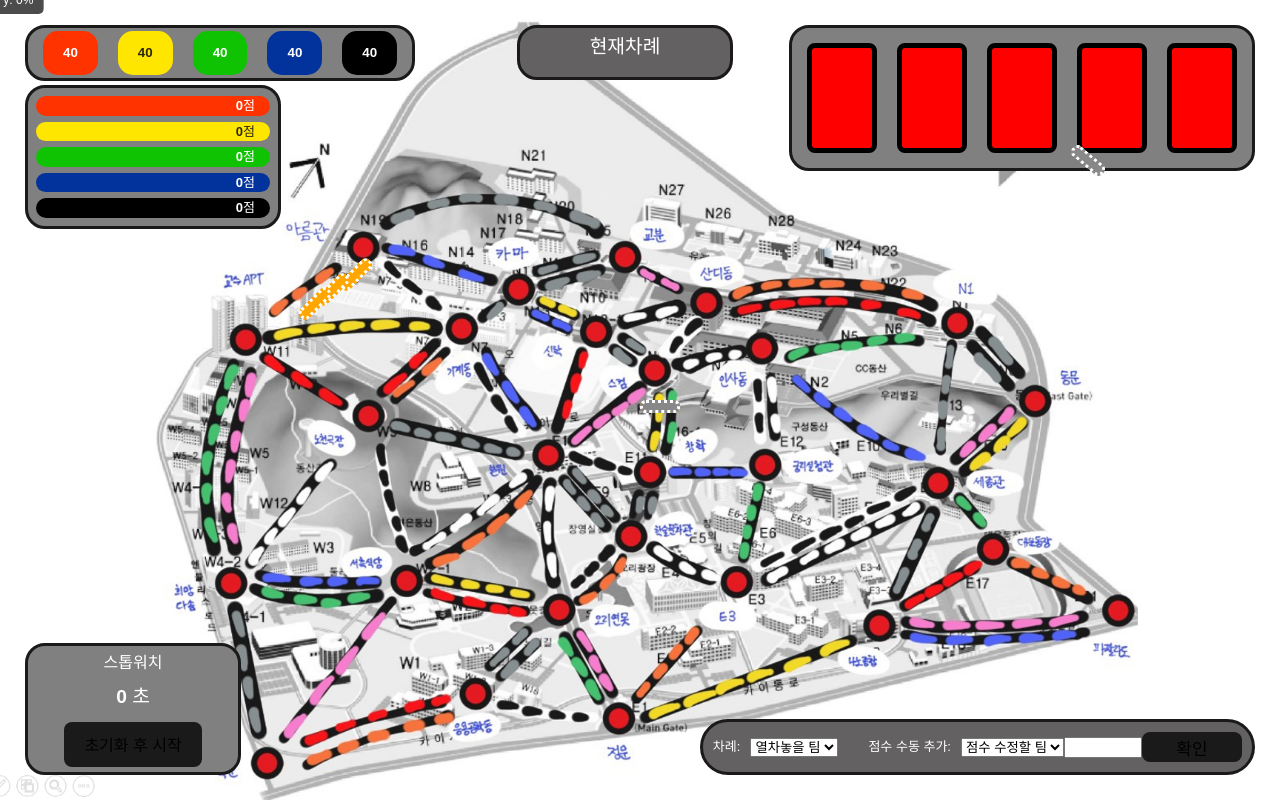
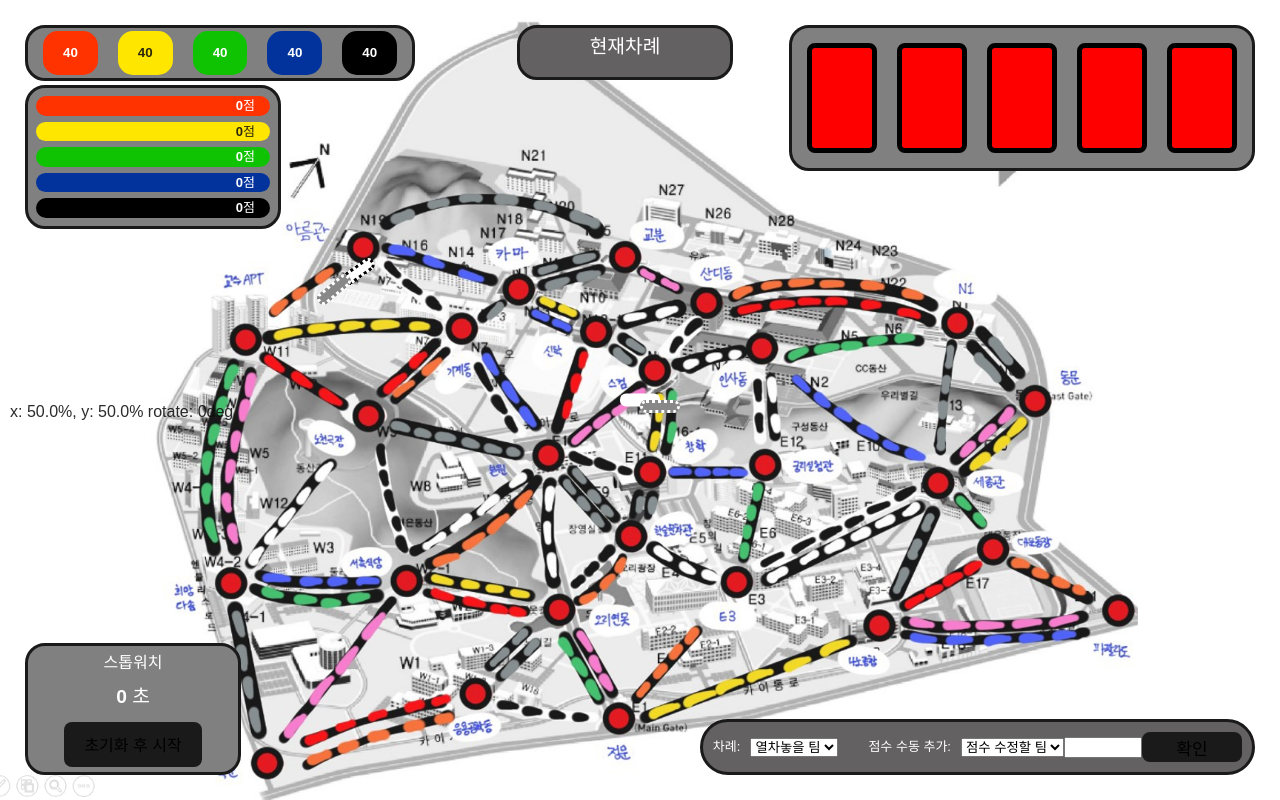
Before and after one commit to ucsaes/soteam2, a React (Vite) app: page / in a window 1280 px wide. Built offline with nearby package versions, Linux system fonts and the light colour scheme.

Commit message:
tools for nogada added

```diff
--- a/src/App.jsx
+++ b/src/App.jsx
@@ -54,8 +54,8 @@ function App() {
   // 검정: -8
   // 하양: -9
   const [ranes, setRanes] = useState([
-    [-3, [27.8, 34.3, -45], [26.0, 36.2, -45], [24.6, 37.9, -45]],
-    [-1, [13, 20, 110], [85, 20, 40]],
+    [-9, [27.9, 34.1, 144.5]],
+    [-1, [26.1, 36.2, 140.3]],
   ]);
 
   /////////////////////////////////////////////////////
--- a/src/debugging/cordinate.css
+++ b/src/debugging/cordinate.css
@@ -1,31 +1,49 @@
-.click-area {
-  position: fixed;
-  top: 0;
-  left: 0;
+.ee {
+  width: 100vw;
+  height: 100vh;
+  position: absolute;
+  top: 0px;
+  left: 0px;
+  justify-content: center; /* 수평 중앙 정렬 */
+  align-items: center; /* 수직 중앙 정렬 */
+  background-color: #f0f0f004;
+  overflow: hidden; /* 화면 밖으로 나가지 않게 */
+}
+
+/* 화면 전체를 클릭할 수 있는 .move-area */
+.move-area {
   width: 100%;
   height: 100%;
-  background-color: #f0f0f004;
-  cursor: crosshair;
+  position: absolute;
+  top: 0px;
+  left: 0px;
+  cursor: pointer;
+  display: flex;
+  justify-content: center;
+  align-items: center;
 }
 
-/* 좌표 표시 */
-.coords-display {
+/* 이동 가능한 div */
+.movable-box {
   position: absolute;
-  transform: translate(-50%, -50%);
-  padding: 5px 10px;
-  background-color: rgba(0, 0, 0, 0.7);
+  width: 50px;
+  height: 50px;
+  background-color: rgb(255, 255, 255);
+  border-color: black;
+  border-width: 1pt;
   color: white;
-  border-radius: 5px;
+  display: box;
+  justify-content: center;
+  align-items: center;
+  border-radius: 10px;
   font-size: 12px;
-  animation: fadeIn 0.3s ease;
+  width: 40px;
+  height: 13px;
+  border-radius: 6px;
 }
 
-/* 표시 애니메이션 */
-@keyframes fadeIn {
-  from {
-    opacity: 0;
-  }
-  to {
-    opacity: 1;
-  }
+.cor {
+  position: absolute;
+  top: 50%;
+  left: 10px;
 }
--- a/src/debugging/cordinate.jsx
+++ b/src/debugging/cordinate.jsx
@@ -1,29 +1,95 @@
-import { useState } from 'react';
+import { useState, useEffect } from 'react';
 import './cordinate.css';
 
 function Cordinate() {
-  const [coords, setCoords] = useState({ x: 0, y: 0 });
+  const [position, setPosition] = useState({ x: 50, y: 50 });
+  const [rotation, setRotation] = useState(0); // 회전 상태 추가
+  const [isMoving, setIsMoving] = useState(true);
 
+  // 클릭한 위치로 이동하는 함수
   const handleClick = (e) => {
-    const xPercent = (e.clientX / window.innerWidth) * 100;
-    const yPercent = (e.clientY / window.innerHeight) * 100;
-
-    setCoords({
-      x: xPercent.toFixed(1),
-      y: yPercent.toFixed(1),
-    });
+    const x = (e.clientX / window.innerWidth) * 100; // 클릭한 위치의 비율
+    const y = (e.clientY / window.innerHeight) * 100;
+    setPosition({ x, y });
   };
 
+  // 방향키로 이동하는 함수
+  const handleKeyDown = (e) => {
+    if (isMoving) {
+      let newX = position.x;
+      let newY = position.y;
+
+      // 방향키에 따른 위치 이동
+      switch (e.key) {
+        case 'ArrowUp':
+          newY = Math.max(0, position.y - 0.1); // 위로 이동
+          break;
+        case 'ArrowDown':
+          newY = Math.min(100, position.y + 0.1); // 아래로 이동
+          break;
+        case 'ArrowLeft':
+          newX = Math.max(0, position.x - 0.1); // 왼쪽으로 이동
+          break;
+        case 'ArrowRight':
+          newX = Math.min(100, position.x + 0.1); // 오른쪽으로 이동
+          break;
+        case '2': // 1을 눌렀을 때 시계방향 회전
+          setRotation((prevRotation) => (prevRotation + 10) % 360);
+          break;
+        case '1': // 2를 눌렀을 때 반시계방향 회전
+          setRotation((prevRotation) => (prevRotation - 10 + 360) % 360);
+          break;
+        case 'w': // 1을 눌렀을 때 시계방향 회전
+          setRotation((prevRotation) => (prevRotation + 1) % 360);
+          break;
+        case 'q': // 2를 눌렀을 때 반시계방향 회전
+          setRotation((prevRotation) => (prevRotation - 1 + 360) % 360);
+          break;
+        default:
+          return;
+      }
+
+      setPosition({ x: newX, y: newY });
+    }
+  };
+
+  // 방향키 이동을 활성화/비활성화
+  const handleMouseDown = () => {
+    setIsMoving(true);
+  };
+
+  const handleMouseUp = () => {
+    setIsMoving(true);
+  };
+
+  useEffect(() => {
+    // 방향키 이벤트 리스너
+    window.addEventListener('keydown', handleKeyDown);
+    return () => {
+      window.removeEventListener('keydown', handleKeyDown);
+    };
+  }, [position, isMoving]);
+
   return (
-    <div className="click-area" onClick={handleClick}>
+    <div className="ee">
       <div
-        className="coords-display"
-        style={{
-          top: `${coords.y}%`,
-          left: `${coords.x}%`,
-        }}
+        className="move-area"
+        onClick={handleClick}
+        onMouseDown={handleMouseDown}
+        onMouseUp={handleMouseUp}
       >
-        {`x: ${coords.x}%, y: ${coords.y}%`}
+        <div
+          className="movable-box"
+          tabIndex="0" // 포커스를 받을 수 있게 설정
+          style={{
+            left: `${position.x}%`,
+            top: `${position.y}%`,
+            transform: `translate(-50%, -50%) rotate(${rotation}deg)`, // 중앙으로 위치 설정
+          }}
+        ></div>
+        <div className="cor">{`x: ${position.x.toFixed(
+          1
+        )}%, y: ${position.y.toFixed(1)}% rotate: ${rotation}deg`}</div>
       </div>
     </div>
   );
```
Also changed, not shown: src/debugging/samepleblock.css (added).
